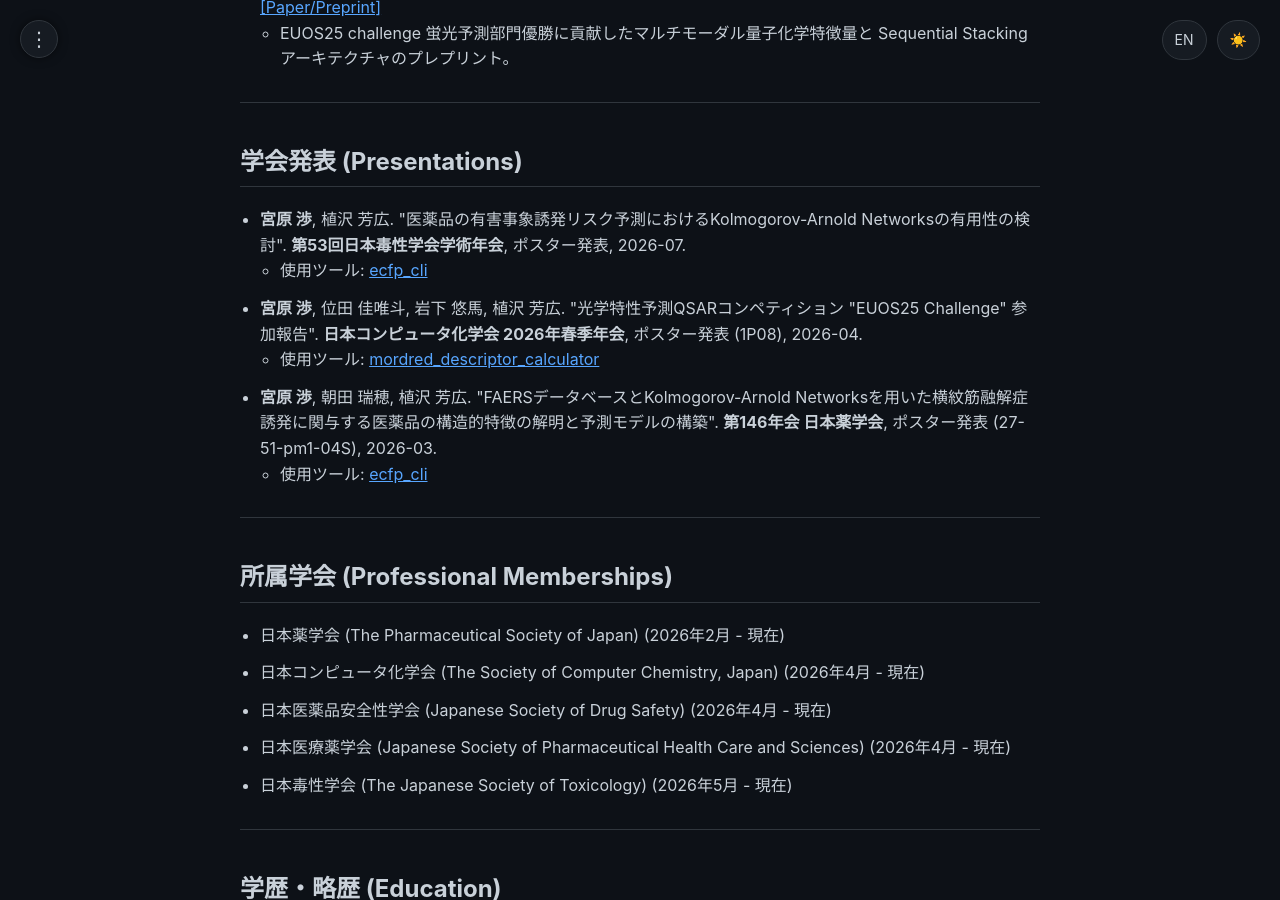
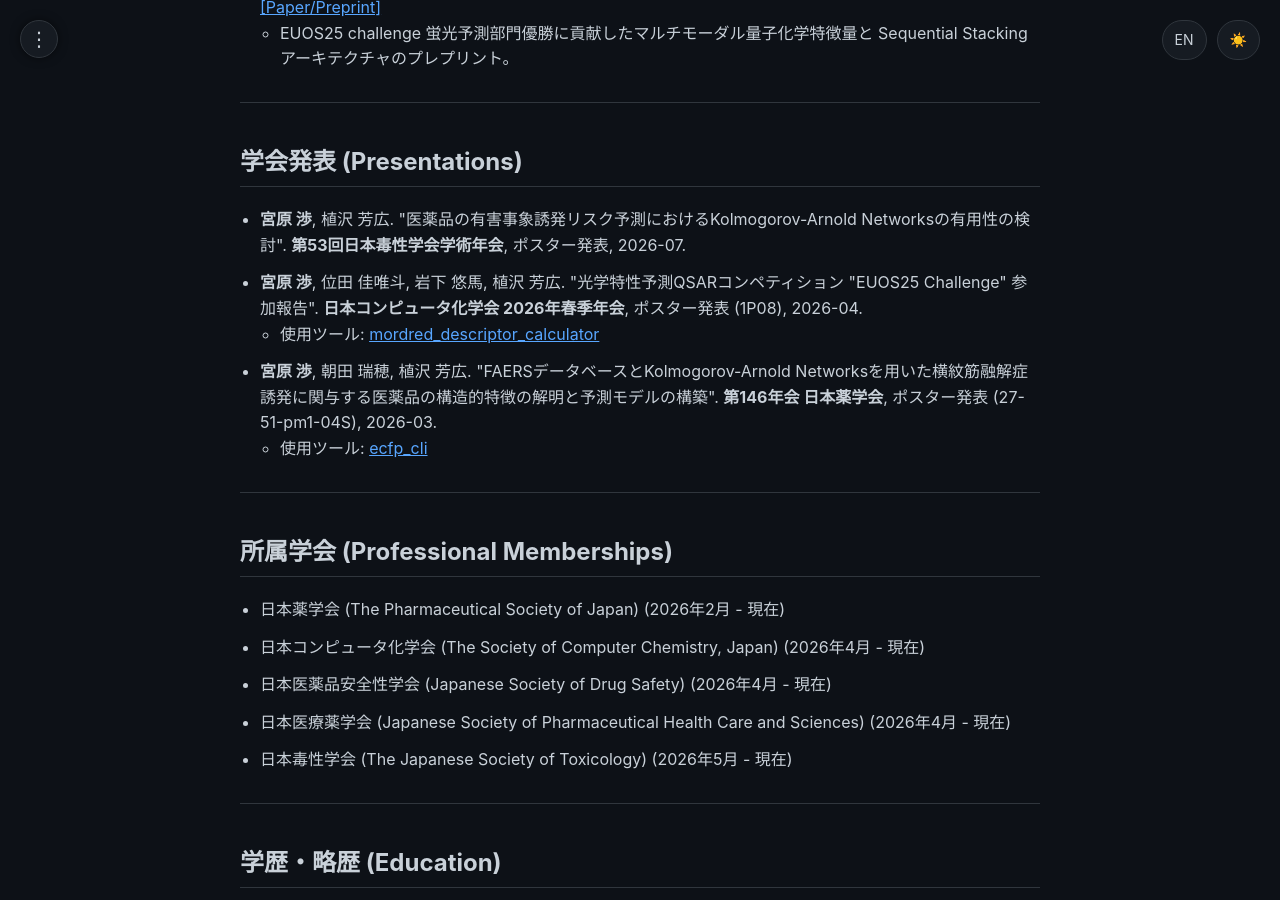
Before and after one commit to 377H-Miru/377H-Miru.github.io, a Jekyll site: the page built from achievements.html, in a window 1280 px wide and 900 px high, scrolled down 1991 px. Built offline with Jekyll 4.4.1, drawn with Linux system fonts in a browser that asks for light colours.

Commit message:
Update JSOT 2026 presentation to remove incorrect ECFP tool tag

```diff
--- a/_data/achievements.json
+++ b/_data/achievements.json
@@ -65,8 +65,7 @@
       "date": "2026-07",
       "authors_ja": "<b>宮原 渉</b>, 植沢 芳広",
       "authors_en": "<b>Wataru Miyahara</b>, Yoshihiro Uesawa",
-      "url": "https://jsot2026.jp/",
-      "tool": "ecfp_cli"
+      "url": "https://jsot2026.jp/"
     },
     {
       "title_ja": "光学特性予測QSARコンペティション \"EUOS25 Challenge\" 参加報告",
```
